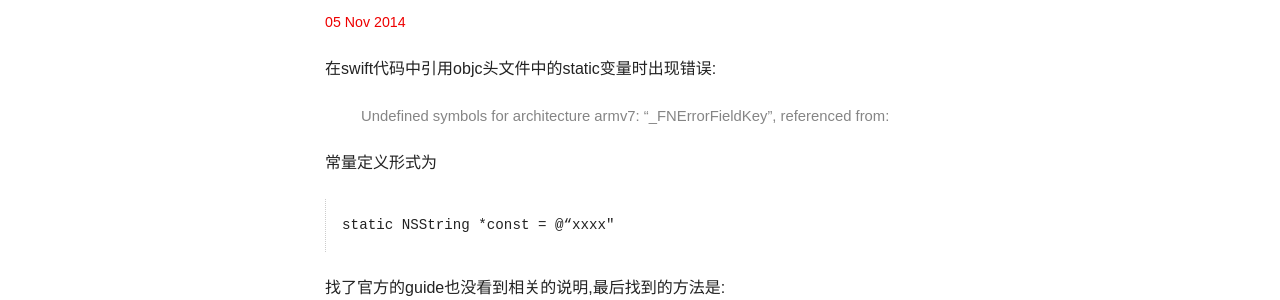
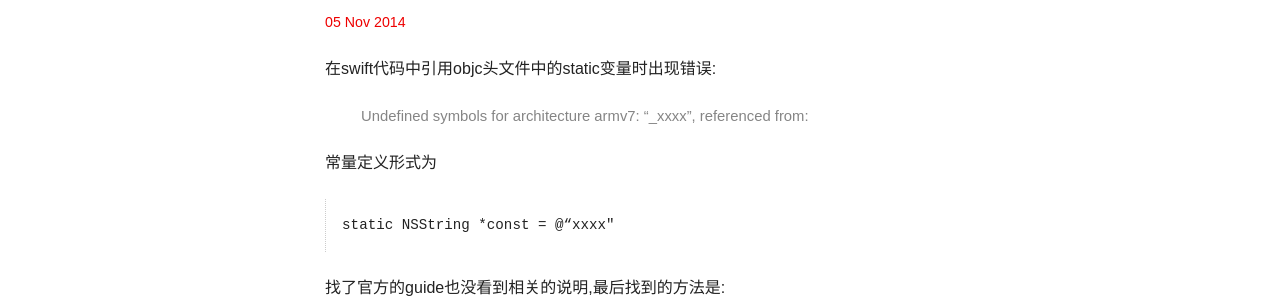
Before and after one commit to liues1992/liues1992.github.io, a Jekyll site: the page built from _posts/2014-11-05-Swift中引用Objc中static常量的错误.md, in a window 1280 px wide. Shown: the part 294-594 px from the top of the page. Built offline with Jekyll 4.4.1, drawn with Linux system fonts in a browser that asks for light colours; Markdown is read by kramdown in place of the engine named in the settings; comment, search, counter and statistics services are not loaded.

Commit message:
Update 2014-11-05-Swift中引用Objc中static常量的错误.md

```diff
--- a/_posts/2014-11-05-Swift中引用Objc中static常量的错误.md
+++ b/_posts/2014-11-05-Swift中引用Objc中static常量的错误.md
@@ -6,7 +6,7 @@ date:   2014-11-05 16:41:31
 在swift代码中引用objc头文件中的static变量时出现错误:
 
 >Undefined symbols for architecture armv7:
->"_FNErrorFieldKey", referenced from:
+>"_xxxx", referenced from:
 
 常量定义形式为
 
```
